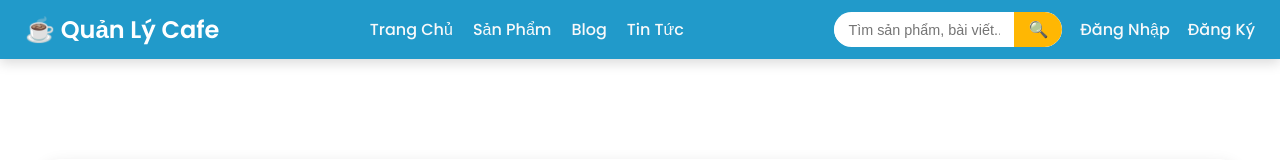
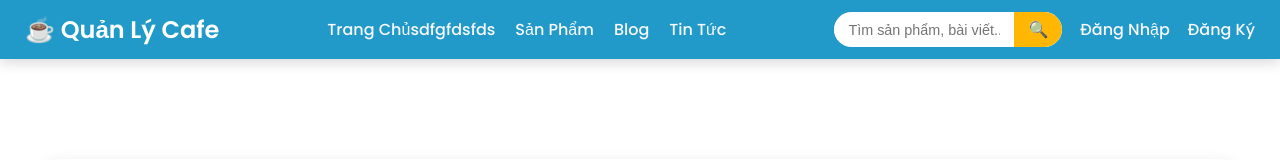
Before and after one commit to levankhai101280/cafe-management, a React (Create React App) app in the folder frontend/: page / in a window 1280 px wide. Shown: the top 160 px of the page. Built offline with nearby package versions, Linux system fonts and the light colour scheme; no server answers.

Commit message:
kjhvbjkl;aa

```diff
--- a/frontend/src/components/Header.js
+++ b/frontend/src/components/Header.js
@@ -32,7 +32,7 @@ function Header({ auth }) {
         {/* Menu chính */}
         <div className="nav-links">
           <Link to="/" className="nav-link">
-            Trang Chủ
+            Trang Chủsdfgfdsfds
           </Link>
           <Link to="/products" className="nav-link">
             Sản Phẩm
```
